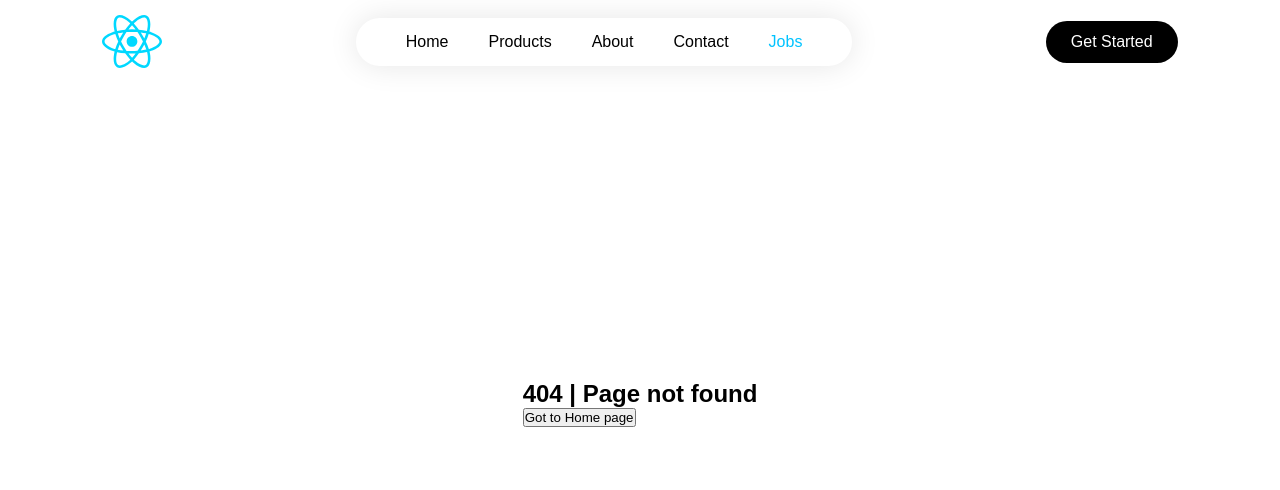
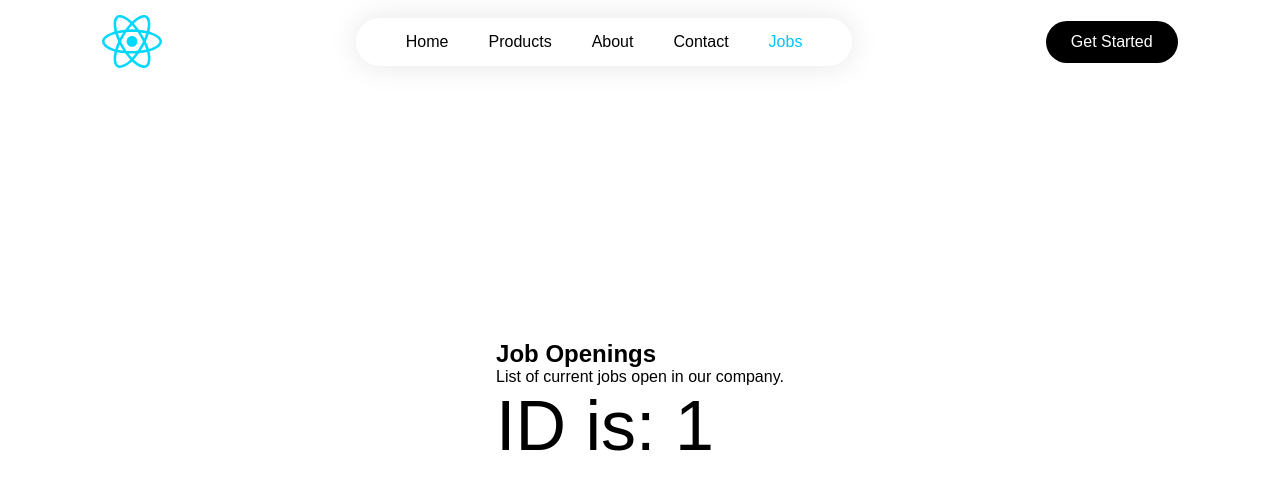
Before and after one commit to electrixky/router-practice, a React (Vite) app: page /jobs/1 in a window 1280 px wide. Before the commit this address had no page. Shown: the top 490 px of the page. Built offline with nearby package versions, Linux system fonts and the light colour scheme.

Commit message:
useParams hook

```diff
--- a/src/App.jsx
+++ b/src/App.jsx
@@ -11,6 +11,7 @@ import ContactForm from "./components/ContactForm.jsx";
 import NotFound from "./components/NotFound.jsx";
 import Jobs, {jobsLoader} from "./pages/Jobs.jsx";
 import JobsLayout from "./layout/JobsLayout.jsx";
+import JobDetails from "./components/JobDetails.jsx";
 
 function App() {
 
@@ -26,6 +27,7 @@ function App() {
                 </Route>
                 <Route path='jobs' element={<JobsLayout/>}>
                     <Route index element={<Jobs/>} loader={jobsLoader}/>
+                    <Route path=':id' element={<JobDetails/>}/>
                 </Route>
                 <Route path='*' element={<NotFound/>}/>
             </Route>
--- /dev/null
+++ b/src/components/JobDetails.jsx
@@ -0,0 +1,15 @@
+import React from 'react';
+import {useParams} from "react-router-dom";
+
+function JobDetails() {
+
+    const {id} = useParams()
+
+    return (
+        <div>
+            <h1>ID is: {id}</h1>
+        </div>
+    );
+}
+
+export default JobDetails;
```
